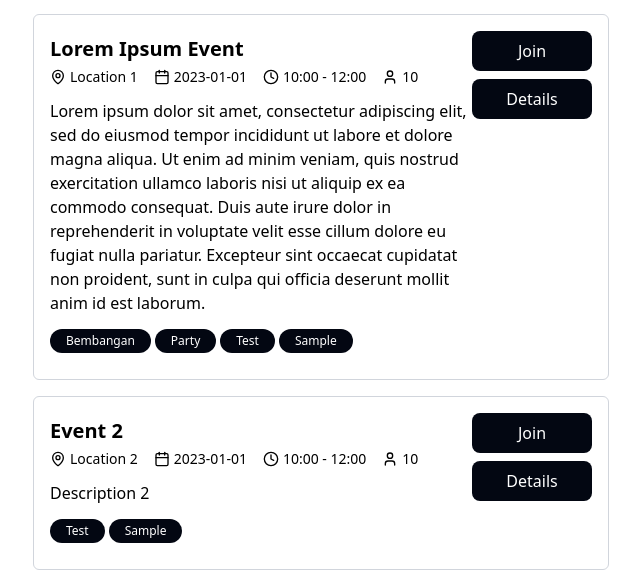
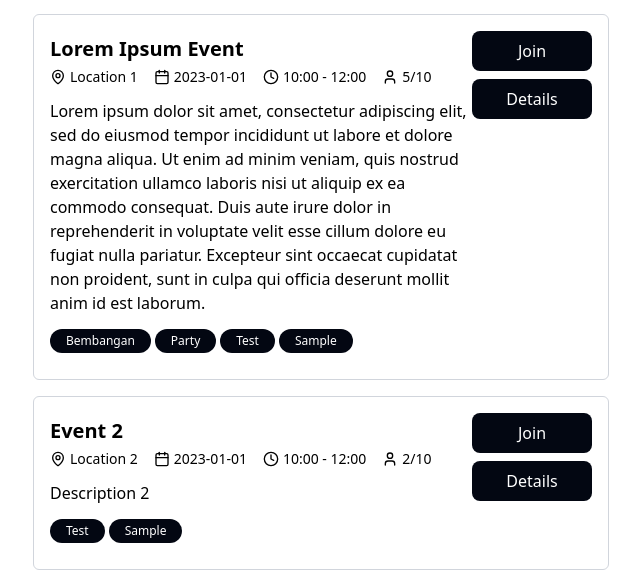
Before and after one commit to kobz2414/meet-sync, a React (Vite) app: page / in a window 1280 px wide. Shown: the part 239-811 px from the top of the page, without its empty margins (319-959 px from the left). Built offline with nearby package versions, Linux system fonts and the light colour scheme.

Commit message:
feat: display available slots in Event component

```diff
--- a/src/components/Event.tsx
+++ b/src/components/Event.tsx
@@ -13,6 +13,7 @@ const Event = ({
   timeStart,
   timeEnd,
   participants,
+  availableSlots,
   tags,
 }: EventDetailsType) => {
   const navigate = useNavigate();
@@ -44,7 +45,7 @@ const Event = ({
               </div>
               <div className="flex flex-row items-center py-1">
                 <User size={16} />
-                <p className="ps-1 text-sm">{participants}</p>
+                <p className="ps-1 text-sm">{`${availableSlots}/${participants}`}</p>
               </div>
             </div>
           </div>
```
